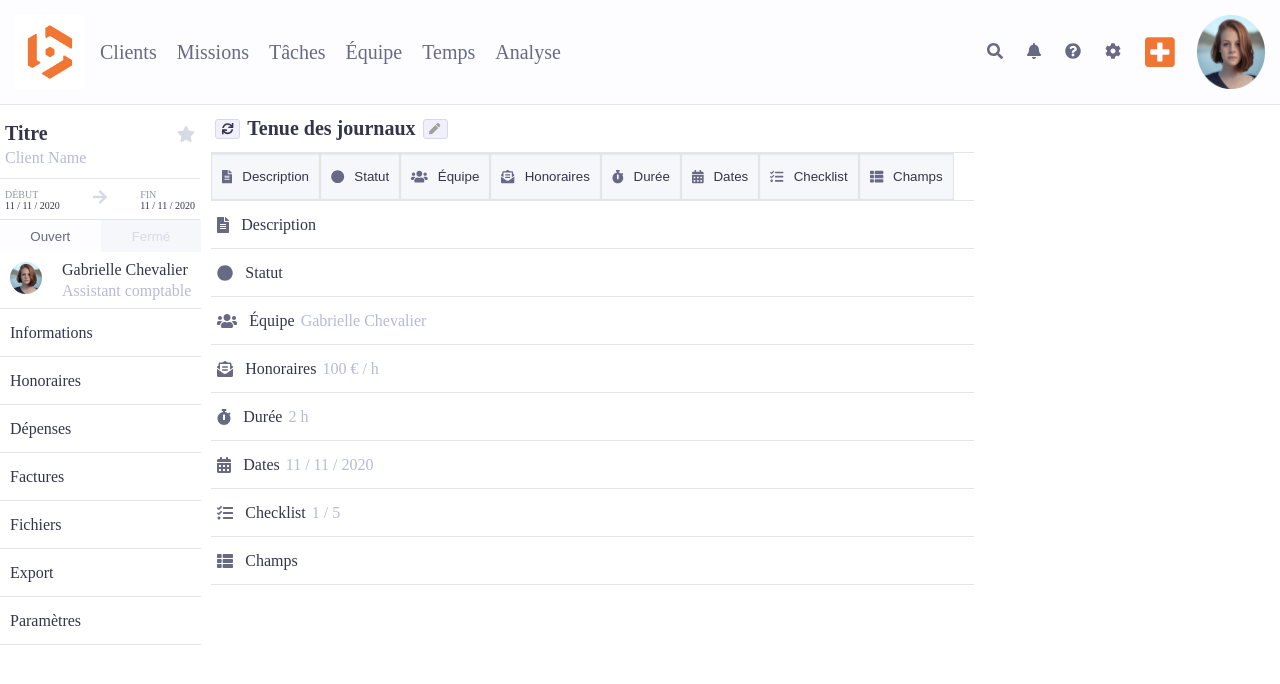
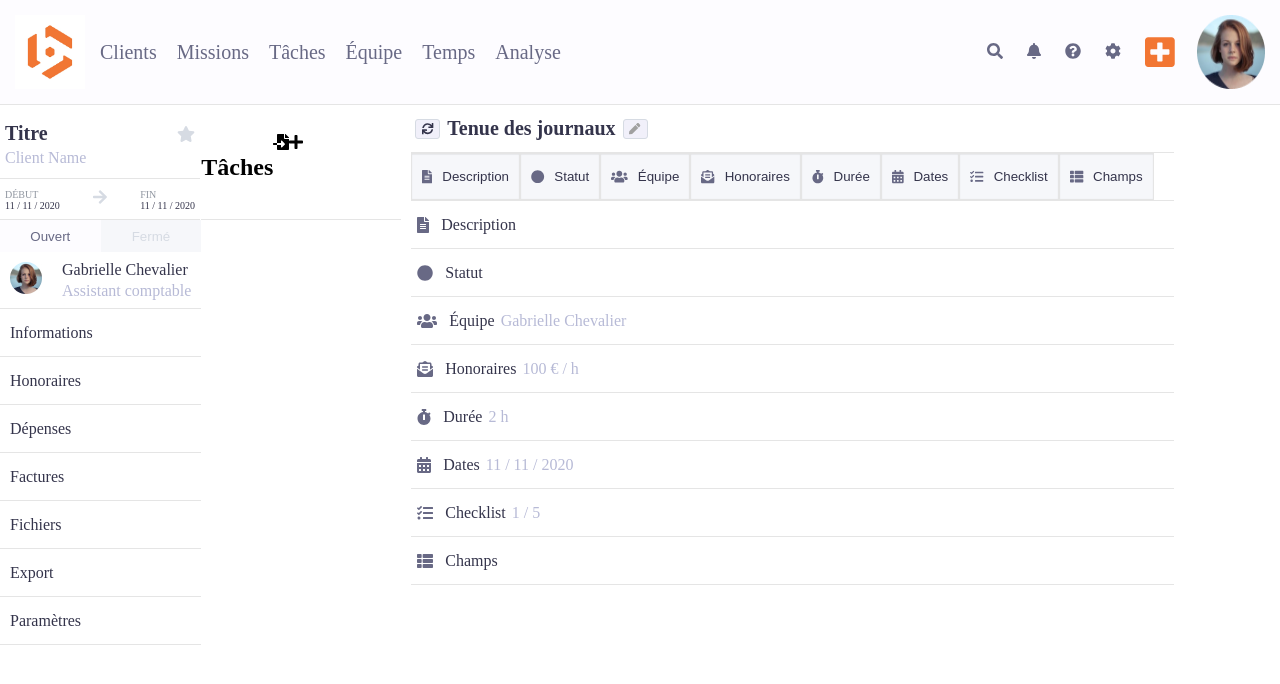
Before and after one commit to deepikabekal/Beeye-1.0, a React (Create React App) app: page / in a window 1280 px wide. Shown: the top 684 px of the page. Built offline with nearby package versions, Linux system fonts and the light colour scheme.

Commit message:
initial commit

```diff
--- a/src/App.js
+++ b/src/App.js
@@ -3,12 +3,14 @@ import React from "react";
 import Header from "../src/components/Header";
 import TeamSection from "./components/TeamSection";
 import LeftMenu from "./components/LeftMenu";
+import Task from "./components/Task";
 function App() {
   return (
     <>
       <Header />
       <div className="container">
         <LeftMenu />
+        <Task />
         <TeamSection />
       </div>
     </>
--- /dev/null
+++ b/src/components/Task/TaskHeader.js
@@ -0,0 +1,15 @@
+import React from "react";
+import { faFileImport, faPlus } from "@fortawesome/free-solid-svg-icons";
+import { FontAwesomeIcon } from "@fortawesome/react-fontawesome";
+
+function TaskHeader() {
+  return (
+    <div className="task-header-container">
+      <h2 className="task-heading">Tâches</h2>
+      <FontAwesomeIcon icon={faFileImport} className="task-header-icon" />
+      <FontAwesomeIcon icon={faPlus} className="teak-header-icon" />
+    </div>
+  );
+}
+
+export default TaskHeader;
--- /dev/null
+++ b/src/components/Task/TaskStyles.css
@@ -0,0 +1,4 @@
+/* task header styles */
+.task-header-container {
+  display: flex;
+}
--- /dev/null
+++ b/src/components/Task/index.js
@@ -0,0 +1,13 @@
+import React from "react";
+import "./TaskStyles.css";
+import TaskHeader from "./TaskHeader";
+
+function Task() {
+  return (
+    <div className="title-block-container div-border">
+      <TaskHeader />
+    </div>
+  );
+}
+
+export default Task;
```
